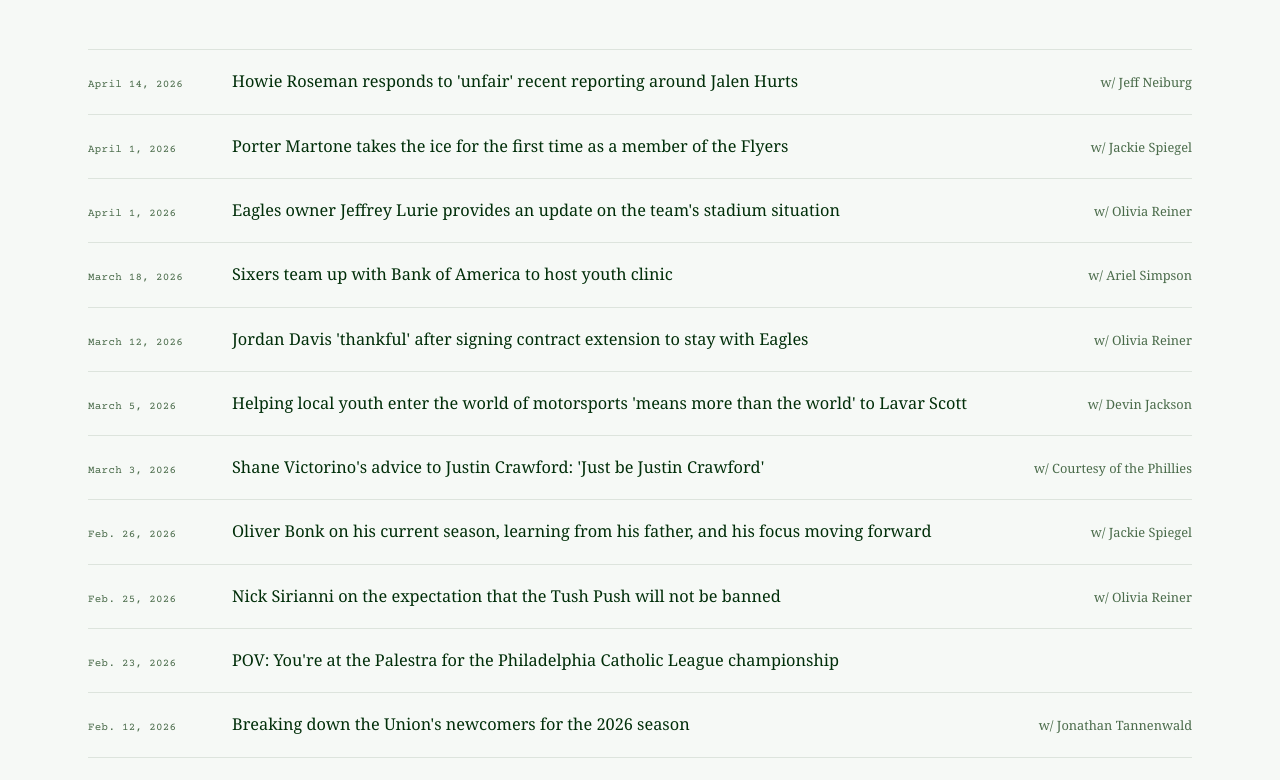
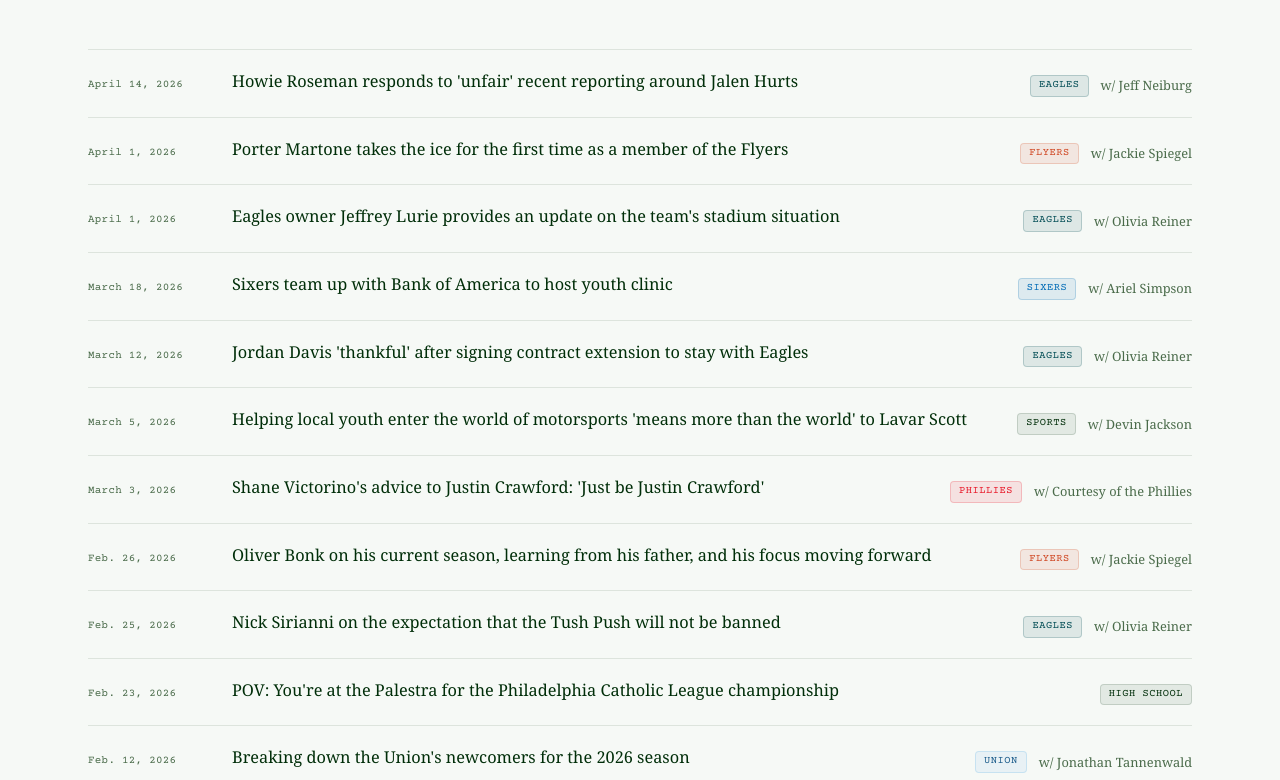
Before and after one commit to lydtong/lydtong.github.io, a React (Vite) app: page /work/inquirer in a window 1280 px wide. Shown: the part 310-1090 px from the top of the page. Built offline with nearby package versions, Linux system fonts and the light colour scheme; a web font is replaced by a local one.

Commit message:
Add color-coded team pills to Inquirer bylines
Co-Authored-By: Claude Opus 4.6 <noreply@anthropic.com>

```diff
--- a/src/pages/projects/Inquirer.jsx
+++ b/src/pages/projects/Inquirer.jsx
@@ -2,6 +2,29 @@ import PageTransition from '../../components/PageTransition'
 import BackNav from '../../components/BackNav'
 import SlugLine from '../../components/SlugLine'
 import FadeIn from '../../components/FadeIn'
+
+const teamStyles = {
+  Eagles: 'bg-[#004C54]/10 text-[#004C54] border-[#004C54]/20',
+  Flyers: 'bg-[#CF4520]/10 text-[#CF4520] border-[#CF4520]/20',
+  Sixers: 'bg-[#006BB6]/10 text-[#006BB6] border-[#006BB6]/20',
+  Phillies: 'bg-[#E81828]/10 text-[#E81828] border-[#E81828]/20',
+  Union: 'bg-[#69B3E7]/10 text-[#1A5B8A] border-[#69B3E7]/25',
+  'High School': 'bg-dark-green/8 text-dark-green border-dark-green/15',
+  College: 'bg-dark-green/8 text-dark-green border-dark-green/15',
+  Sports: 'bg-dark-green/8 text-dark-green border-dark-green/15',
+}
+
+function getTeam(url) {
+  const path = new URL(url).pathname
+  if (path.startsWith('/eagles')) return 'Eagles'
+  if (path.startsWith('/flyers')) return 'Flyers'
+  if (path.startsWith('/sixers')) return 'Sixers'
+  if (path.startsWith('/phillies')) return 'Phillies'
+  if (path.startsWith('/soccer')) return 'Union'
+  if (path.startsWith('/high-school')) return 'High School'
+  if (path.startsWith('/college')) return 'College'
+  return 'Sports'
+}
 
 const bylines = [
   { title: "Howie Roseman responds to 'unfair' recent reporting around Jalen Hurts", coauthor: 'Jeff Neiburg', date: 'April 14, 2026', url: 'https://www.inquirer.com/eagles/howie-roseman-responds-unfair-recent-reporting-around-jalen-hurts-20260414.html' },
@@ -64,11 +87,16 @@ export default function Inquirer() {
                 <span className="text-dark-green text-[1.02rem] leading-snug transition-colors group-hover:text-mid-green flex-1">
                   {item.title}
                 </span>
-                {item.coauthor && (
-                  <span className="text-[0.8rem] text-muted whitespace-nowrap shrink-0">
-                    w/ {item.coauthor}
+                <span className="flex items-center gap-3 shrink-0">
+                  <span className={`text-[0.65rem] font-mono tracking-wider uppercase px-2 py-[2px] rounded-sm border ${teamStyles[getTeam(item.url)]}`}>
+                    {getTeam(item.url)}
                   </span>
-                )}
+                  {item.coauthor && (
+                    <span className="text-[0.8rem] text-muted whitespace-nowrap">
+                      w/ {item.coauthor}
+                    </span>
+                  )}
+                </span>
               </a>
             </FadeIn>
           ))}
```
